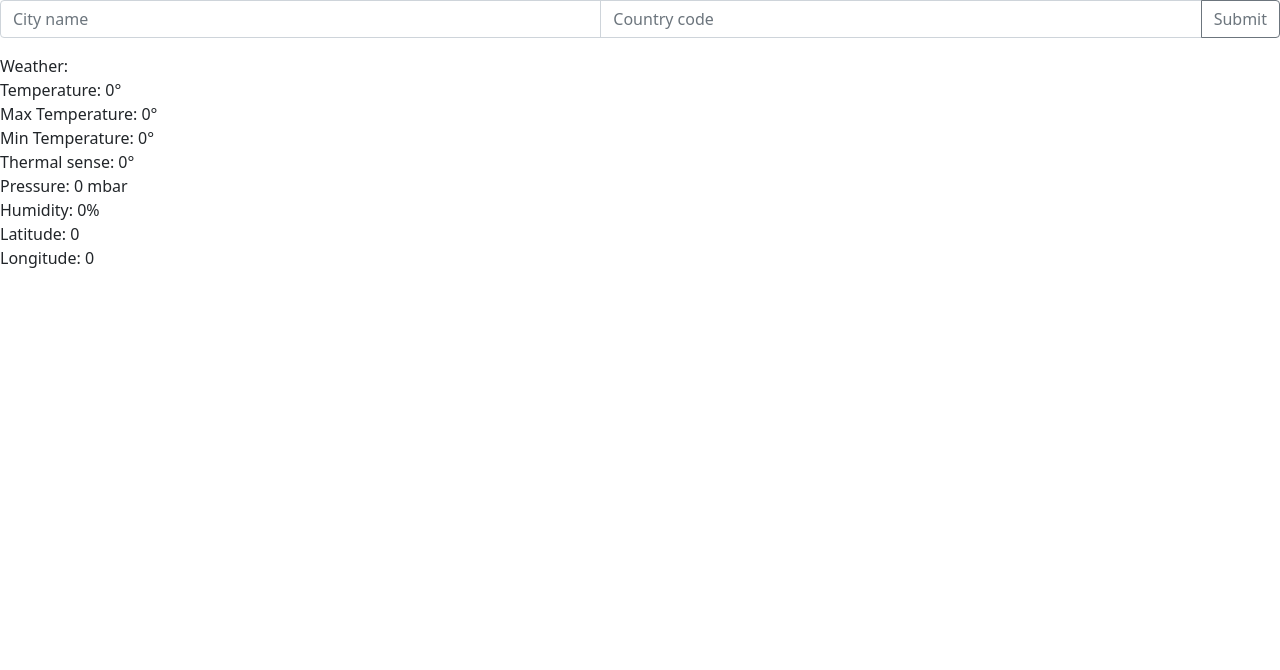
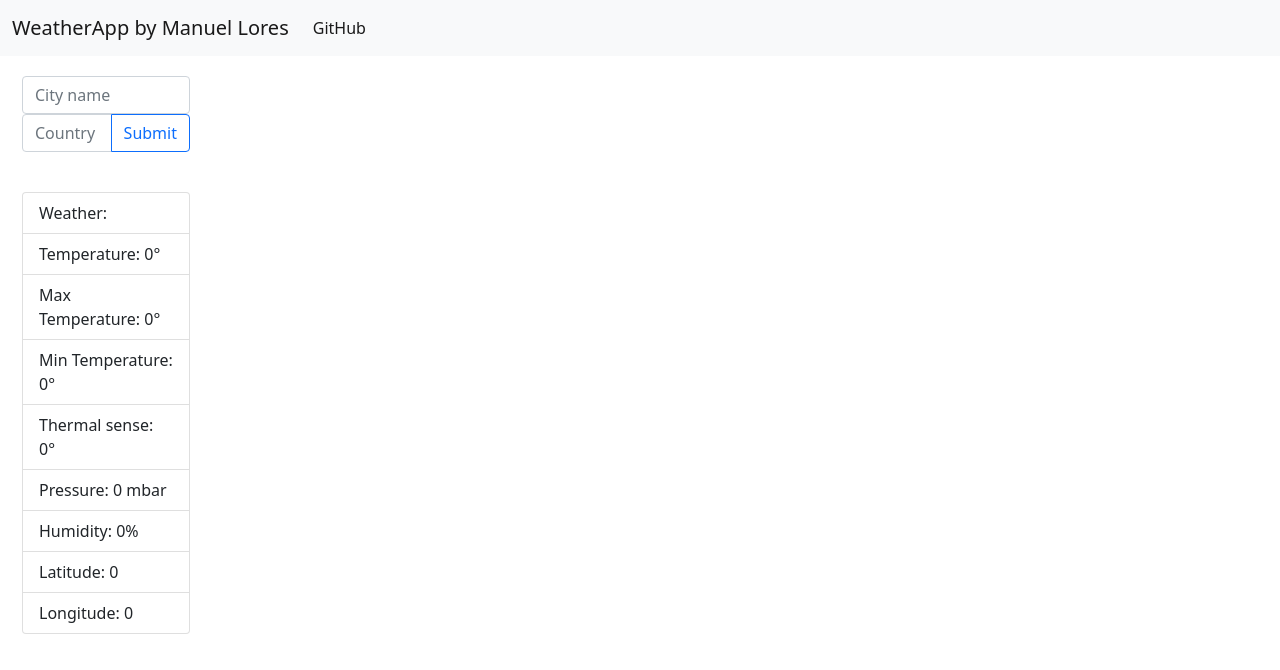
Before and after one commit to ManuLores/WeatherApp, an Angular app in the folder WeatherApp/: page / in a window 1280 px wide. Shown: the top 670 px of the page. Built offline with nearby package versions, Linux system fonts and the light colour scheme.

Commit message:
Bootstrap

```diff
--- a/WeatherApp/src/app/app.component.css
+++ b/WeatherApp/src/app/app.component.css
@@ -0,0 +1,5 @@
+.container{
+    width: 15%;
+    margin-left: 10px;
+    margin-top: 20px;
+}
--- a/WeatherApp/src/app/app.component.html
+++ b/WeatherApp/src/app/app.component.html
@@ -5,33 +5,50 @@
     <meta name="viewport" content="width=device-width, initial-scale=1.0">
     <link href="https://cdn.jsdelivr.net/npm/bootstrap@5.0.2/dist/css/bootstrap.min.css" rel="stylesheet" integrity="sha384-EVSTQN3/azprG1Anm3QDgpJLIm9Nao0Yz1ztcQTwFspd3yD65VohhpuuCOmLASjC" crossorigin="anonymous">
     <script src="https://cdn.jsdelivr.net/npm/bootstrap@5.0.2/dist/js/bootstrap.bundle.min.js" integrity="sha384-MrcW6ZMFYlzcLA8Nl+NtUVF0sA7MsXsP1UyJoMp4YLEuNSfAP+JcXn/tWtIaxVXM" crossorigin="anonymous"></script>
-
     <title>WeatherApp</title>
 </head>
 <body>
-    <div class="input-group mb-3">
-        <input [(ngModel)]="city" type="text" class="form-control" placeholder="City name" aria-label="City name" aria-describedby="button-addon2">
-        <input [(ngModel)]="code" type="text" class="form-control" placeholder="Country code" aria-label="Country code" aria-describedby="button-addon2">
-        <button class="btn btn-outline-secondary" type="button" id="button-addon2" (click)="searchCity()">Submit</button>
+    <div>
+        <nav class="navbar navbar-expand-lg navbar-light bg-light">
+            <div class="container-fluid">
+                <a class="navbar-brand">WeatherApp by Manuel Lores</a>
+                <div class="collapse navbar-collapse" id="navbarText">
+                    <ul class="navbar-nav me-auto mb-2 mb-lg-0">
+                        <li class="nav-item">
+                            <a class="nav-link active" aria-current="page" href="https://github.com/ManuLores">GitHub</a>
+                        </li>
+                    </ul>
+                </div>
+            </div>
+        </nav>
     </div>
-    <div>
-        Weather: {{weatherParameters.Weather}}
+    <div class="container">
+        <div class="row">
+            <div>
+                <input [(ngModel)]="city" type="text" class="form-control" placeholder="City name" aria-label="City name" aria-describedby="button-addon2">
+            </div>
+            <div class="input-group mb-3">
+                <input [(ngModel)]="code" type="text" class="form-control" placeholder="Country code" aria-label="Country code" aria-describedby="button-addon2">
+                <button class="btn btn-outline-primary" type="button" id="button-addon2" (click)="searchCity()">Submit</button>
+            </div>
+        </div>
         <br>
-        Temperature: {{weatherParameters.Temperature}}°
-        <br>
-        Max Temperature: {{weatherParameters.maxTemperature}}°
-        <br>
-        Min Temperature: {{weatherParameters.minTemperature}}°
-        <br>
-        Thermal sense: {{weatherParameters.thermalSense}}°
-        <br>
-        Pressure: {{weatherParameters.Pressure}} mbar
-        <br>
-        Humidity: {{weatherParameters.Humidity}}%
-        <br>
-        Latitude: {{weatherParameters.Latitude}}
-        <br>
-        Longitude: {{weatherParameters.Longitude}}
+        <div class="row">
+            <div>
+                <ul class="list-group">
+                    <li class="list-group-item">Weather: {{weatherParameters.Weather}}</li>
+                    <li class="list-group-item">Temperature: {{weatherParameters.Temperature}}°</li>
+                    <li class="list-group-item">Max Temperature: {{weatherParameters.maxTemperature}}°</li>
+                    <li class="list-group-item">Min Temperature: {{weatherParameters.minTemperature}}°</li>
+                    <li class="list-group-item">Thermal sense: {{weatherParameters.thermalSense}}°</li>
+                    <li class="list-group-item">Pressure: {{weatherParameters.Pressure}} mbar</li>
+                    <li class="list-group-item">Humidity: {{weatherParameters.Humidity}}%</li>
+                    <li class="list-group-item">Latitude: {{weatherParameters.Latitude}}</li>
+                    <li class="list-group-item">Longitude: {{weatherParameters.Longitude}}</li>
+                </ul>
+            </div>
+        </div>
     </div>
+
 </body>
 </html>
```
